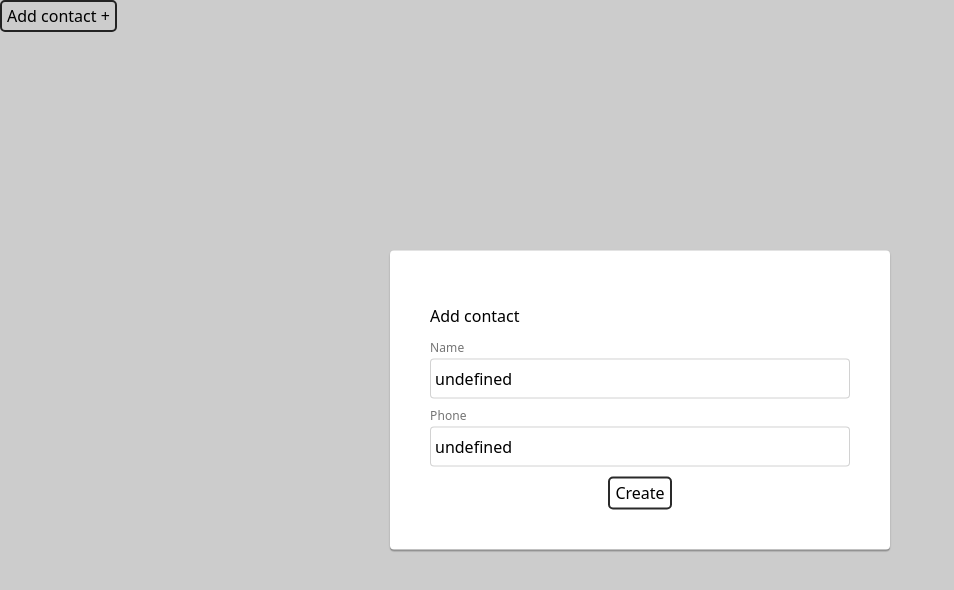
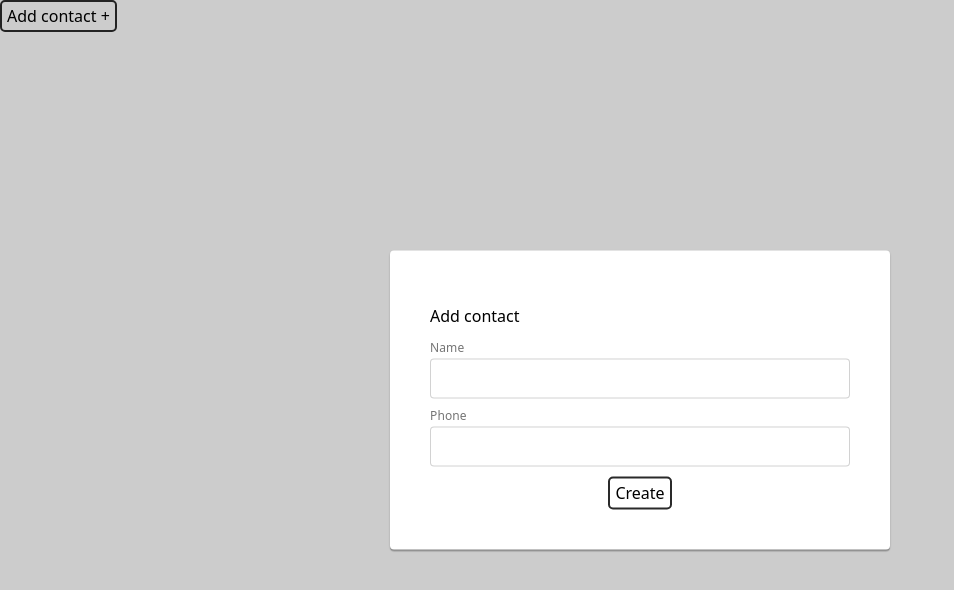
Before and after one commit to VitaliyZavgorodniy/blended-5, a website built with Parcel: page src/index.html in a window 1280 px wide. Both pictures are taken after a click on the button "Add contact +". Shown: the whole page, without its empty margins (0-954 px from the left). Built offline with nearby package versions, Linux system fonts and the light colour scheme.

Commit message:
add js scripts

```diff
--- a/src/index.html
+++ b/src/index.html
@@ -19,12 +19,12 @@
         <form class="form" action="#" autocomplete="off" method="POST">
           <label class="form__field">
             <span class="form__label">Name</span>
-            <input class="form__input" type="text" name="name" autofocus required />
+            <input class="form__input" type="text" name="name" autofocus />
           </label>
 
           <label class="form__field">
             <span class="form__label">Phone</span>
-            <input class="form__input" type="tel" name="tel" required autocomplete="tel" />
+            <input class="form__input" type="tel" name="tel" autocomplete="tel" />
           </label>
 
           <button class="btn form__btn" type="submit">Create</button>
--- a/src/js/form.js
+++ b/src/js/form.js
@@ -1,24 +1,31 @@
 import debounce from 'lodash.debounce';
+import { refs } from './refs';
+import { closeModal } from './utils/closeModal';
 
-const inputContactForm = document.querySelector('.form');
 const FORM_DATA = 'form-data';
 const formData = JSON.parse(localStorage.getItem(FORM_DATA)) ?? {};
 
-inputContactForm.elements.name.value = formData.name;
-inputContactForm.elements.tel.value = formData.tel;
+refs.inputContactForm.elements.name.value = formData.name ?? '';
+refs.inputContactForm.elements.tel.value = formData.tel ?? '';
 
 const inputHandler = e => {
   formData[e.target.name] = e.target.value;
   localStorage.setItem(FORM_DATA, JSON.stringify(formData));
+  console.log(e.target.value);
 };
 
 const submitHandler = e => {
   e.preventDefault();
   const { name, tel } = e.currentTarget.elements;
-  console.log({name, tel});
+  console.log({ name, tel });
+  if (name.value === '' || tel.value === '') {
+    alert('Please enter all data');
+    return;
+  }
   localStorage.removeItem(FORM_DATA);
   e.currentTarget.reset();
+  closeModal();
 };
 
-inputContactForm.addEventListener('input', inputHandler);
-inputContactForm.addEventListener('submit', submitHandler);
+refs.inputContactForm.addEventListener('input', debounce(inputHandler, 250));
+refs.inputContactForm.addEventListener('submit', submitHandler);
--- a/src/js/modal.js
+++ b/src/js/modal.js
@@ -1,14 +1,7 @@
+import { toggleModal } from './utils/toggleModal';
+import { refs } from './refs';
+
 (() => {
-   const refs = {
-     openModalBtn: document.querySelector('[data-action="add-contact"]'),
-     modal: document.querySelector('[data-modal]'),
-   };
-
-   const toggleModal = e => {
-     const modalWindow = e.target.getAttribute('data-modal');
-     if (modalWindow === '') refs.modal.classList.toggle('is-hidden');
-   };
-
-   refs.openModalBtn.addEventListener('click', toggleModal);
-   refs.modal.addEventListener('click', toggleModal);
- })();
+  refs.openModalBtn.addEventListener('click', toggleModal);
+  refs.modal.addEventListener('click', toggleModal);
+})();
--- /dev/null
+++ b/src/js/refs.js
@@ -0,0 +1,5 @@
+export const refs = {
+  openModalBtn: document.querySelector('[data-action="add-contact"]'),
+  modal: document.querySelector('[data-modal]'),
+  inputContactForm: document.querySelector('.form'),
+};
--- /dev/null
+++ b/src/js/utils/closeModal.js
@@ -0,0 +1,3 @@
+import { refs } from '../refs';
+
+export const closeModal = () => refs.modal.classList.add('is-hidden');
--- /dev/null
+++ b/src/js/utils/toggleModal.js
@@ -0,0 +1,6 @@
+import { refs } from '../refs';
+
+export const toggleModal = e => {
+  const modalWindow = e.target.getAttribute('data-modal');
+  if (modalWindow === '') refs.modal.classList.toggle('is-hidden');
+};
```
